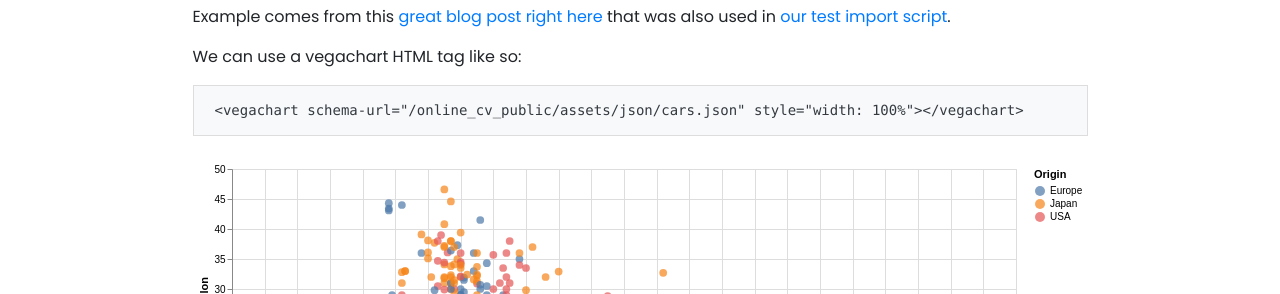
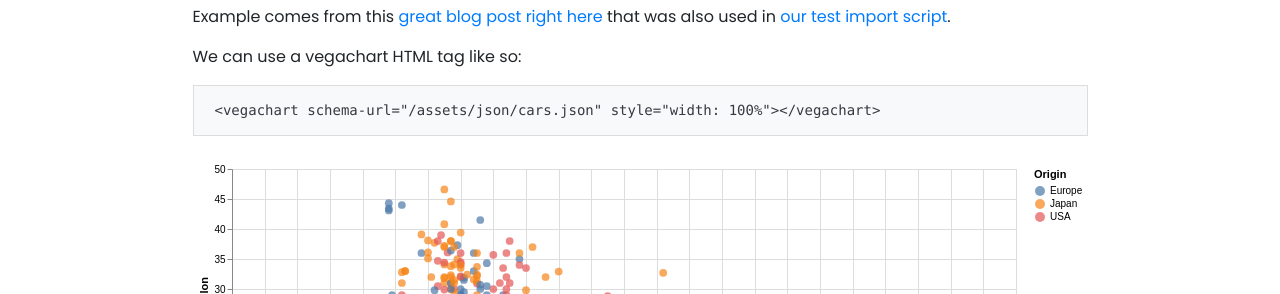
Before and after one commit to szaineb/szaineb.github.io, a Jekyll site: the page built from _projects/1_Vega_lite_project.md, in a window 1280 px wide. Shown: the part 205-499 px from the top of the page. Built offline with Jekyll 4.4.1, drawn with Linux system fonts in a browser that asks for light colours; nearby versions of some CDN libraries.

Commit message:
Changed base url

```diff
--- a/_config.yml
+++ b/_config.yml
@@ -8,7 +8,7 @@
 title               : PossibleCorg
 description         : >-
                       I may or may not be a corgi.
-baseurl             : "/online_cv_public"   # Change to empty quotes if you are hosting your site at <your-username>.github.io directly,
+baseurl             : ""   # Change to empty quotes if you are hosting your site at <your-username>.github.io directly,
 #                                             otherwise will be hosted at <your-username>.github.io/{{base_url}}
 repository          : jnaiman               # Change to <your-username>/<your-username>.github.io (or remove it if you don't need remote projects)
 open_new_tab        : false                             # Opens external URLs in new tab (works for posts, projects and navbar only)
```
